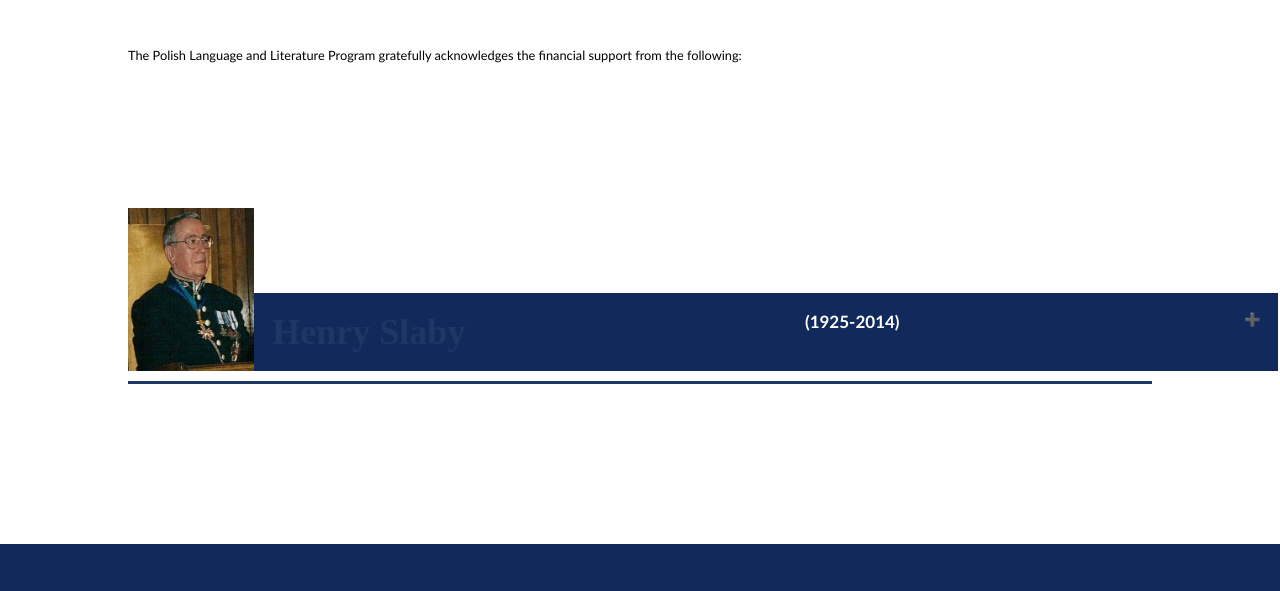
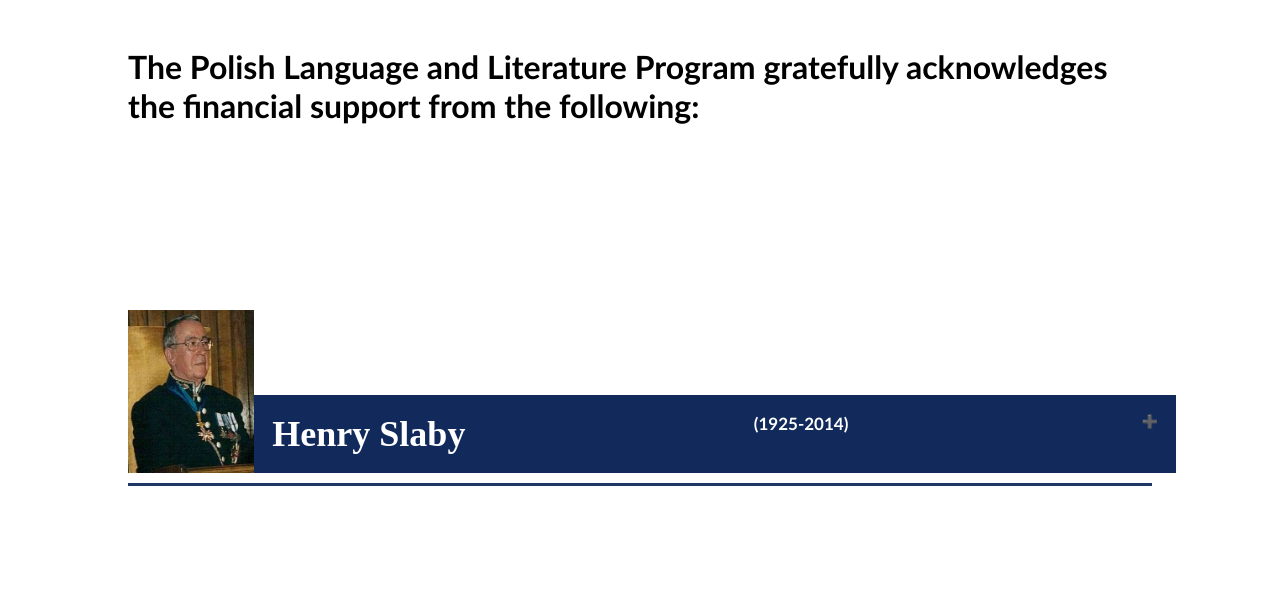
Before and after one commit to CloudyKrypton/polish-website, a plain HTML site: page donors.html in a window 1280 px wide. Shown: the part 743-1334 px from the top of the page. Drawn offline with Linux system fonts and the light colour scheme.

Commit message:
Updated donors

```diff
--- a/donors.html
+++ b/donors.html
@@ -38,12 +38,12 @@
     <div class="header3-text">Donors</div>
   </div>
   <article>
-    <p>The Polish Language and Literature Program gratefully acknowledges the financial support from the following:</p>
+    <p style="font-family: 'Calibri', sans-serif; font-size: 32px; font-weight: bold; padding-bottom: 40px;">The Polish Language and Literature Program gratefully acknowledges the financial support from the following:</p>
   </article>
   <div class="slaby">
     <div class="slaby_img"><img src="Images/slaby.jpg" alt="Slaby's Image"></div>
     <div class="text">
-      <button type="button" class="collapsible"><span>Henry Slaby</span> (1925-2014)</button>
+      <button type="button" class="collapsible" style="width: 90%;"><span style="color: white;">Henry Slaby</span> (1925-2014)</button>
       <div class="content">
         <p>Henry Slaby was involved in Polish underground operations
           for which he was arrested by the Germans and sent to Auschwitz. When
```
